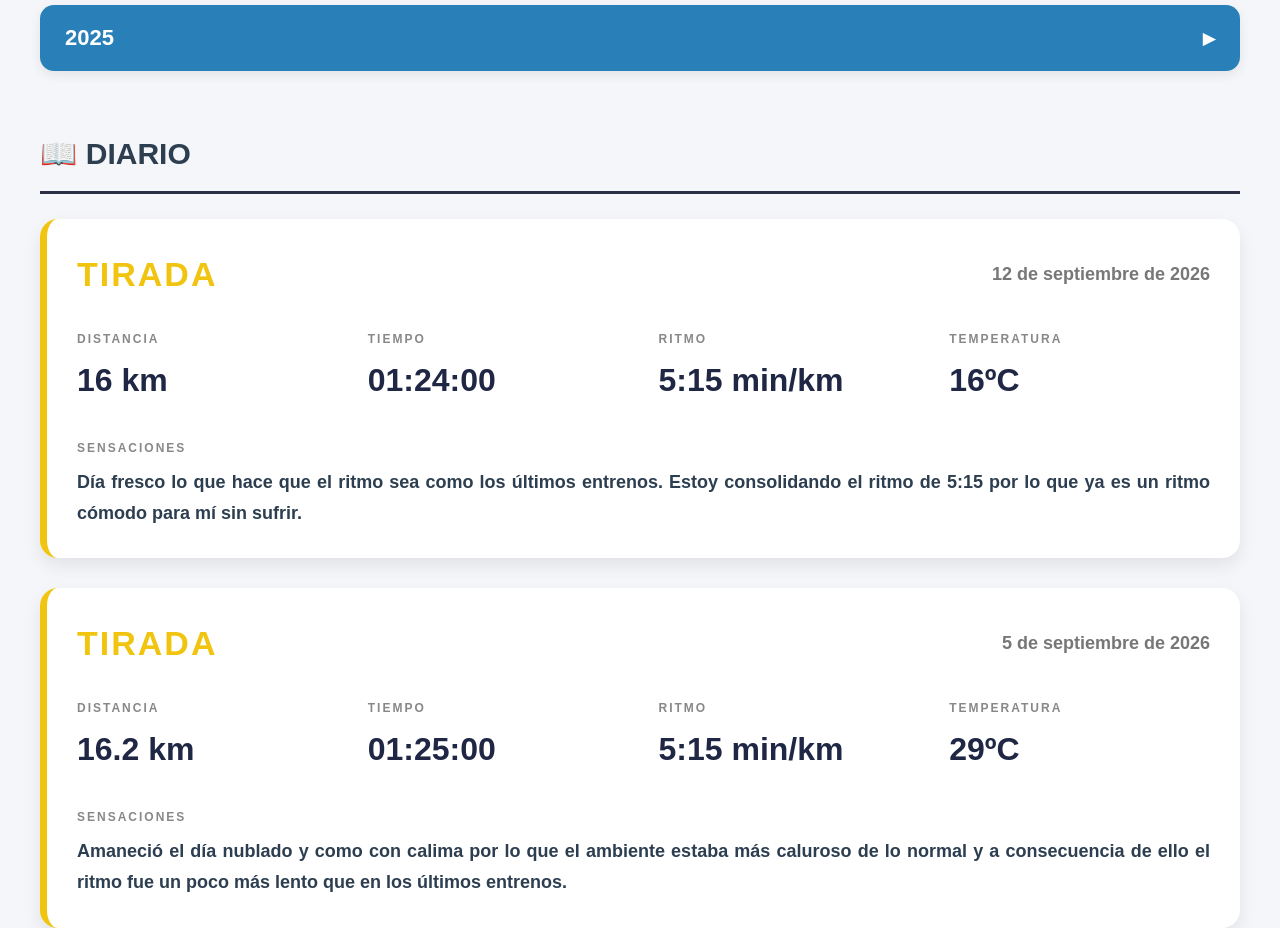
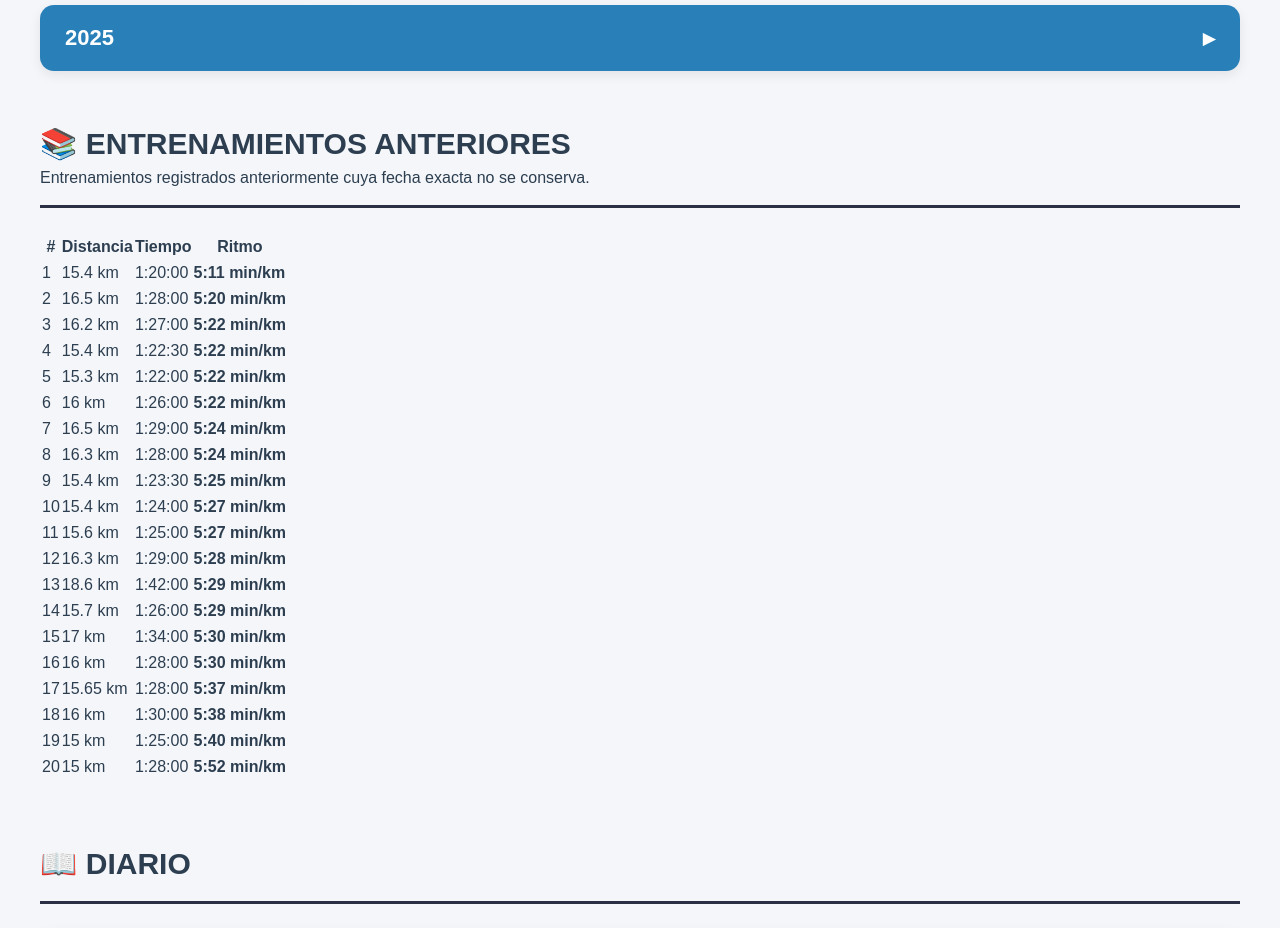
Before and after one commit to TuruF/RunningBook, a plain HTML site: page index.html in a window 1280 px wide. Shown: the part 4520-5448 px from the top of the page. Drawn offline with Linux system fonts and the light colour scheme.

Commit message:
entenamientos anteriores
creación de la sección de los entrenos anteriores a falta del css

```diff
--- a/css/style.css
+++ b/css/style.css
@@ -566,6 +566,8 @@ main {
 
 }
 
+/* ENTRENAMIENTOS ANTERIORES */
+
 /* DIARIO */
 #diary{
     margin-top:60px;
--- /dev/null
+++ b/data/antiguos.json
@@ -0,0 +1,102 @@
+[
+    {
+        "distancia": 15.4,
+        "tiempo": "1:20:00",
+        "ritmo": "5:11"
+    },
+    {
+        "distancia": 16.5,
+        "tiempo": "1:28:00",
+        "ritmo": "5:20"
+    },
+    {
+        "distancia": 16.2,
+        "tiempo": "1:27:00",
+        "ritmo": "5:22"
+    },
+    {
+        "distancia": 15.4,
+        "tiempo": "1:22:30",
+        "ritmo": "5:22"
+    },
+    {
+        "distancia": 15.3,
+        "tiempo": "1:22:00",
+        "ritmo": "5:22"
+    },
+    {
+        "distancia": 16,
+        "tiempo": "1:26:00",
+        "ritmo": "5:22"
+    },
+    {
+        "distancia": 16.5,
+        "tiempo": "1:29:00",
+        "ritmo": "5:24"
+    },
+    {
+        "distancia": 16.3,
+        "tiempo": "1:28:00",
+        "ritmo": "5:24"
+    },
+    {
+        "distancia": 15.4,
+        "tiempo": "1:23:30",
+        "ritmo": "5:25"
+    },
+    {
+        "distancia": 15.4,
+        "tiempo": "1:24:00",
+        "ritmo": "5:27"
+    },
+    {
+        "distancia": 15.6,
+        "tiempo": "1:25:00",
+        "ritmo": "5:27"
+    },
+    {
+        "distancia": 16.3,
+        "tiempo": "1:29:00",
+        "ritmo": "5:28"
+    },
+    {
+        "distancia": 18.6,
+        "tiempo": "1:42:00",
+        "ritmo": "5:29"
+    },
+    {
+        "distancia": 15.7,
+        "tiempo": "1:26:00",
+        "ritmo": "5:29"
+    },
+    {
+        "distancia": 17,
+        "tiempo": "1:34:00",
+        "ritmo": "5:30"
+    },
+    {
+        "distancia": 16,
+        "tiempo": "1:28:00",
+        "ritmo": "5:30"
+    },
+    {
+        "distancia": 15.65,
+        "tiempo": "1:28:00",
+        "ritmo": "5:37"
+    },
+    {
+        "distancia": 16,
+        "tiempo": "1:30:00",
+        "ritmo": "5:38"
+    },
+    {
+        "distancia": 15,
+        "tiempo": "1:25:00",
+        "ritmo": "5:40"
+    },
+    {
+        "distancia": 15,
+        "tiempo": "1:28:00",
+        "ritmo": "5:52"
+    }
+]
--- a/index.html
+++ b/index.html
@@ -294,6 +294,20 @@
 
             </section>
 
+            <!-- ENTRENAMIENTOS ANTERIORES -->
+            <section id="old-trainings">
+
+                <div class="titulo-seccion">
+                    <h2>📚 ENTRENAMIENTOS ANTERIORES</h2>
+                    <p>
+                        Entrenamientos registrados anteriormente cuya fecha exacta no se conserva.
+                    </p>
+                </div>
+
+                <div id="oldTrainingsContainer"></div>
+
+            </section>
+
             <!-- DIARIO -->
             <section id="diary">
 
@@ -326,6 +340,7 @@
         <script src="js/timeline.js"></script>
         <script src="js/statistics.js"></script>
         <script src="js/peso.js"></script>
+        <script src="js/antiguos.js"></script>
         <script src="js/diario.js"></script>
         <script src="js/app.js"></script>
 
--- /dev/null
+++ b/js/antiguos.js
@@ -0,0 +1,62 @@
+// ENTRENAMIENTOS ANTERIORES
+async function cargarAntiguos() {
+
+    try {
+
+        const respuesta = await fetch("data/antiguos.json");
+        const entrenamientos = await respuesta.json();
+
+        const contenedor = document.getElementById("oldTrainingsContainer");
+
+        if (!contenedor) return;
+
+        contenedor.innerHTML = "";
+
+        if (entrenamientos.length === 0) return;
+
+        const tabla = document.createElement("table");
+
+        tabla.className = "antiguos-tabla";
+
+        tabla.innerHTML = `
+            <thead>
+                <tr>
+                    <th>#</th>
+                    <th>Distancia</th>
+                    <th>Tiempo</th>
+                    <th>Ritmo</th>
+                </tr>
+            </thead>
+
+            <tbody></tbody>
+        `;
+
+        const cuerpo = tabla.querySelector("tbody");
+
+        entrenamientos.forEach((ent, indice) => {
+
+            const fila = document.createElement("tr");
+
+            fila.innerHTML = `
+                <td>${indice + 1}</td>
+                <td>${ent.distancia} km</td>
+                <td>${ent.tiempo}</td>
+                <td><strong>${ent.ritmo} min/km</strong></td>
+            `;
+
+            cuerpo.appendChild(fila);
+
+        });
+
+        contenedor.appendChild(tabla);
+
+    } catch (error) {
+
+        console.error(
+            "Error cargando entrenamientos anteriores:",
+            error
+        );
+
+    }
+
+}
--- a/js/app.js
+++ b/js/app.js
@@ -25,6 +25,9 @@ function iniciarApp() {
     // Evolución corporal
     cargarPeso();
 
+    // Entrenos antiguos
+    cargarAntiguos()
+
     // Diario
     cargarDiario();
 
```
